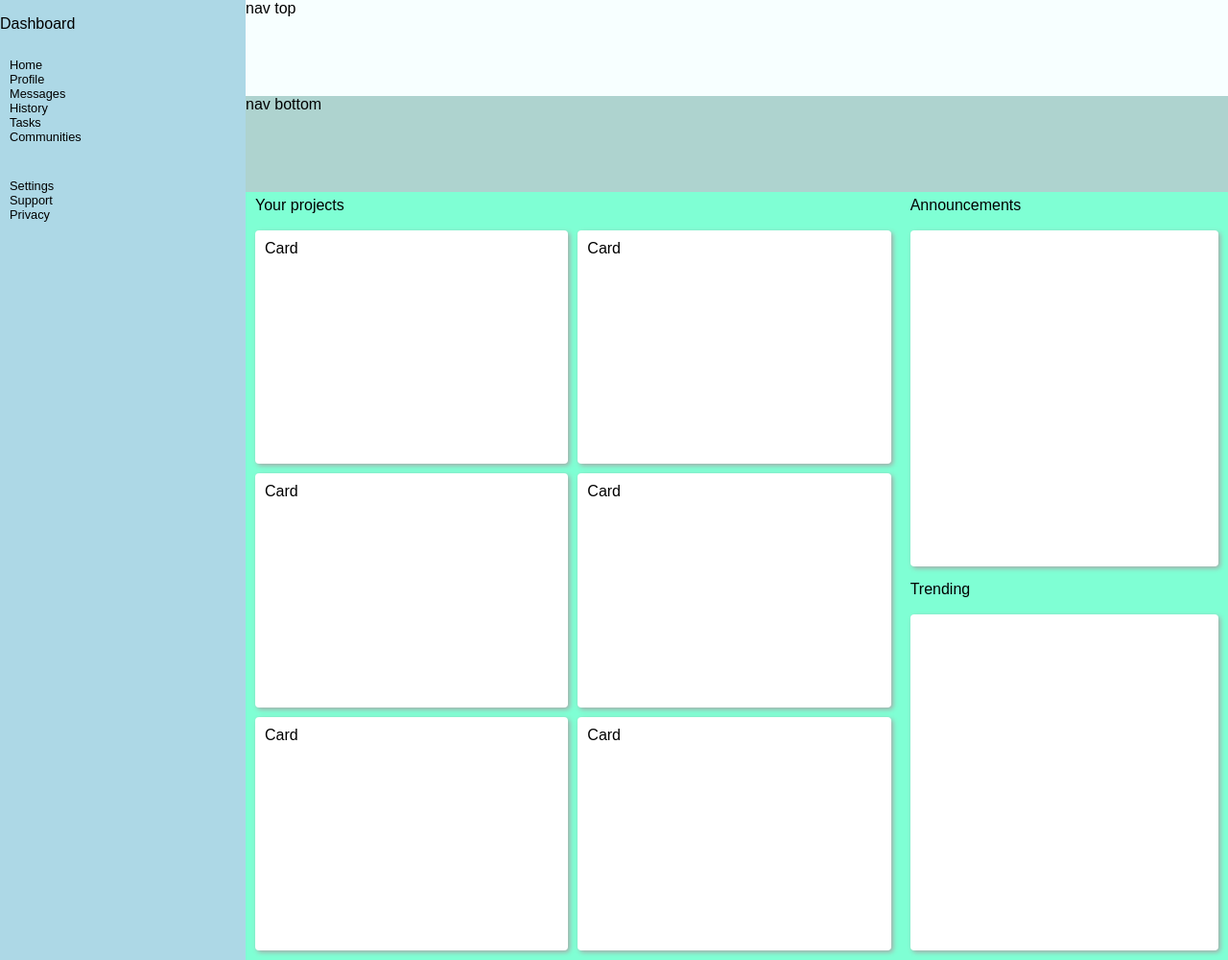
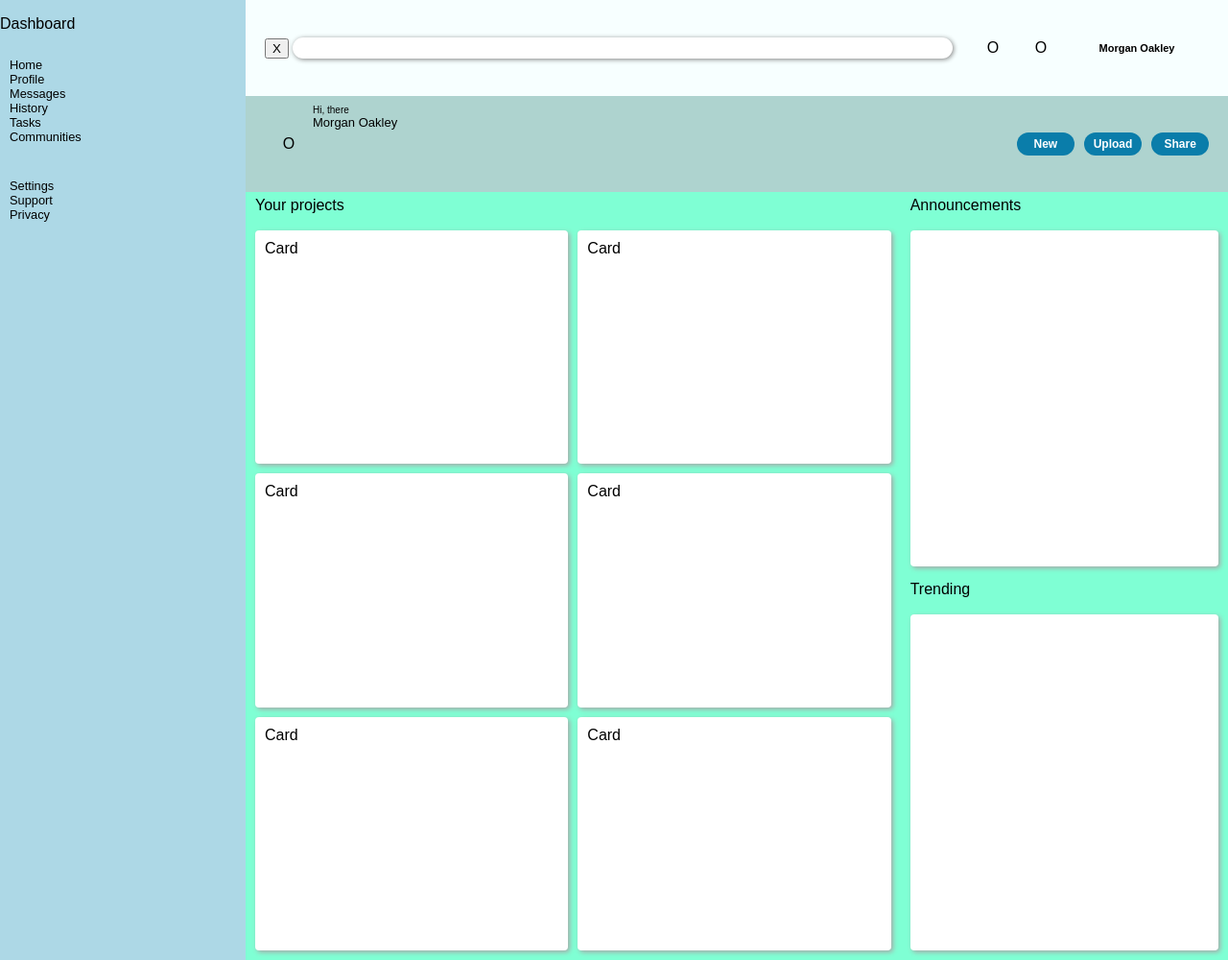
Before and after one commit to hayssac/odinproject, a plain HTML site: page grid-admin-dashboard/index.html in a window 1280 px wide. Shown: the whole page at 96% size. Drawn offline with Linux system fonts and the light colour scheme.

Commit message:
Some progress on the elements of the header

```diff
--- a/grid-admin-dashboard/index.html
+++ b/grid-admin-dashboard/index.html
@@ -28,10 +28,39 @@
         </aside>
         <header class="nav">
             <div class="nav-top">
-                nav top
+                <div class="form-container">
+                    <form id="search">
+                        <button type="submit">X</button>
+                        <input type="text" name="search_field" id="search_input">
+                    </form>
+                </div>
+                <div class="notification-button">
+                    O
+                </div>
+                <div class="profile-picture">
+                    O
+                </div>
+                <div class="name-user">
+                    <span>Morgan Oakley</span>
+                </div>
             </div>
             <div class="nav-bottom">
-                nav bottom
+                <div class="user-presentation">
+                    <div class="profile-picture">
+                       O
+                    </div>
+                    <div class="profile-greeting">
+                        Hi, there
+                    </div>
+                    <div class="profile-name">
+                        Morgan Oakley
+                    </div>
+                </div>
+                <div class="nav-actions">
+                    <a href="/new">New</a>
+                    <a href="/upload">Upload</a>
+                    <a href="/share">Share</a>
+                </div>
             </div>
         </header>
         <main class="content">
--- a/grid-admin-dashboard/style.css
+++ b/grid-admin-dashboard/style.css
@@ -37,11 +37,114 @@ header {
 
 header .nav-top {
     background-color: rgba(240, 255, 255, 0.5);
+    padding: 0 20px;
 }
+
+header .nav-top {
+    display: grid;
+    grid-template-columns: 1fr 50px 50px 150px;
+    grid-template-rows: 1fr;
+}
+
+header .nav-top .form-container {
+    grid-row: 1 / 2;
+    grid-column: 1 / 2;
+    align-self: center;
+    justify-self: stretch;
+}
+
+header .nav-top .form-container input {
+    height: 20px;
+    width: calc(100% - 50px);
+    border-radius: 20px;
+    border-style: none;
+    box-shadow: 1px 1px 5px grey;
+}
+
+header .nav-top .notification-button {
+    grid-row: 1 / 2;
+    grid-column: 2 / 3;
+    justify-self: center;
+    align-self: center;
+}
+
+header .nav-top .profile-picture {
+    grid-row: 1 / 2;
+    grid-column: 3 / 4;
+    justify-self: center;
+    align-self: center;
+}
+
+header .nav-top .name-user {
+    grid-row: 1 / 2;
+    grid-column: 4 / 5;
+    justify-self: center;
+    align-self: center;
+    font-size: 11px;
+    font-weight: bold;
+}
+
 
 header .nav-bottom {
     background-color: rgba(95, 168, 160, 0.5);
+    padding: 0 20px;
+    display: grid;
+    grid-template-columns: 1fr 200px;
+    grid-template-rows: 1fr;
+}
 
+header .nav-bottom .user-presentation {
+    grid-column: 1 / 2;
+    grid-row: 1 / 2;
+    display: grid;
+    grid-template-columns: 50px 1fr;
+    grid-template-rows: 20px 1fr;
+}
+
+header .nav-bottom .user-presentation .profile-picture {
+    grid-column: 1 / 2;
+    grid-row: 1 / 3;
+    justify-self: center;
+    align-self: center;
+}
+
+header .nav-bottom .user-presentation .profile-greeting {
+    grid-column: 2 / 3;
+    grid-row: 1 / 2;
+    font-size: 10px;
+    align-self: end;
+}
+
+header .nav-bottom .user-presentation .profile-name {
+    grid-column: 2 / 3;
+    grid-row: 2 / 3;
+    font-size: 13px;
+}
+
+header .nav-bottom .nav-actions {
+    grid-column: 2 / 3;
+    grid-row: 1 / 2;
+    display: grid;
+    grid-template-rows: 1fr;
+    grid-template-columns: 1fr 1fr 1fr;
+    justify-content: center;
+    align-items: center;
+    gap: 10px;
+}
+
+header .nav-bottom .nav-actions a {
+    text-align: center;
+    padding: 5px 10px;
+    background-color: rgb(10, 125, 170);
+    border-radius: 20px;
+    text-decoration: none;
+    color: white;
+    font-size: 12px;
+    font-weight: bold;
+}
+
+header .nav-bottom .nav-actions a:hover {
+    background-color: rgb(37, 165, 215);
 }
 
 main {
```
